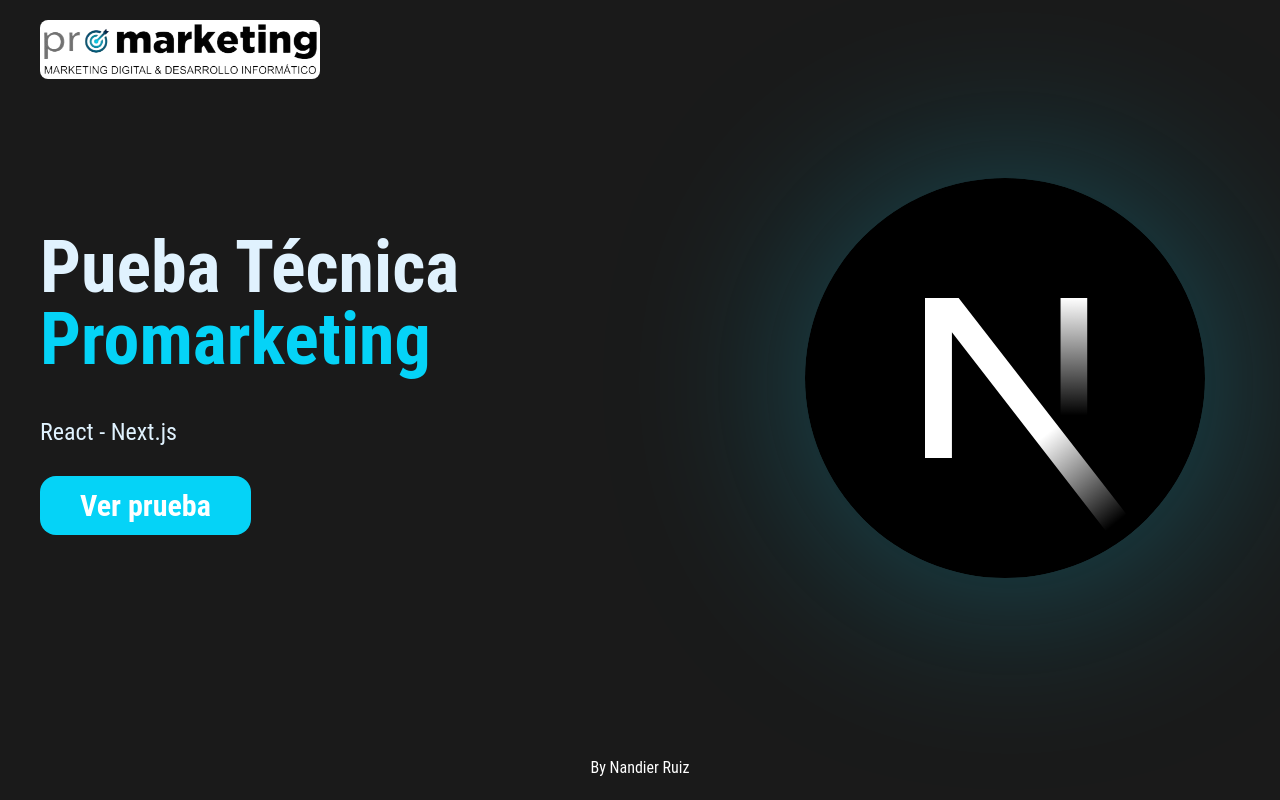
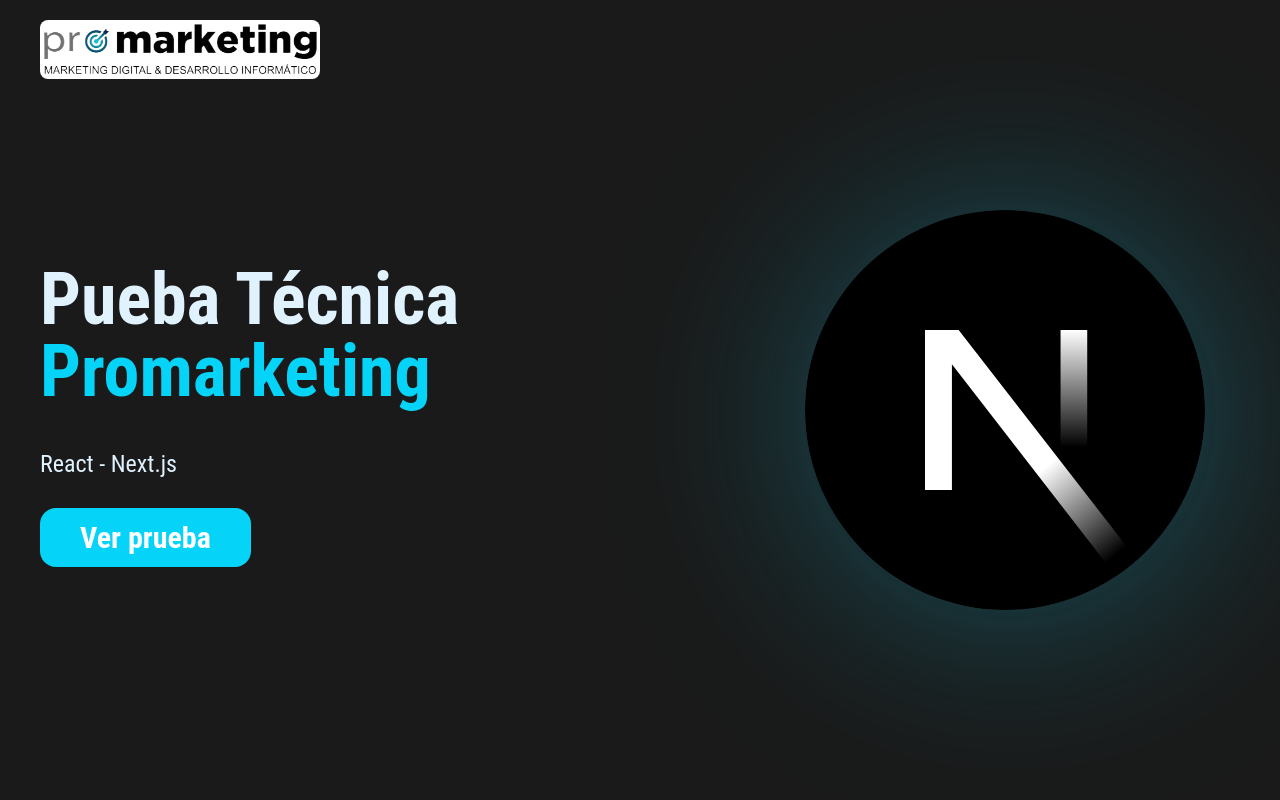
Before and after one commit to NandierSR26/promarketing-technical-test, a Next.js app: page / in a window 1280 px wide. Built offline with nearby package versions, Linux system fonts and the light colour scheme.

Commit message:
feat: :sparkles: separate footer to component

```diff
--- a/src/app/layout.tsx
+++ b/src/app/layout.tsx
@@ -22,10 +22,6 @@
           <div className="flex flex-col bg-[#5757574d] backdrop-blur-2xl min-h-screen px-10">
             <Header />
             {children}
-
-            <footer>
-              <p className="text-lm text-white w-full text-center py-5 px-2">By Nandier Ruiz</p>
-            </footer>
           </div>
 
       </body>
--- /dev/null
+++ b/src/library/components/Footer/Footer.tsx
@@ -0,0 +1,9 @@
+import React from 'react'
+
+export const Footer = () => {
+  return (
+    <footer>
+      <p className="text-lm text-white w-full text-center py-5 px-2">By Nandier Ruiz</p>
+    </footer>
+  )
+}
--- a/src/library/components/index.ts
+++ b/src/library/components/index.ts
@@ -9,3 +9,4 @@
 export { SelectButtonForm } from './SelectButtonForm/SelectButtonForm';
 export { Button } from './Button/Button';
 export { InputSelect } from './InputSelect/InputSelect';
+export { Footer } from './Footer/Footer';
```
